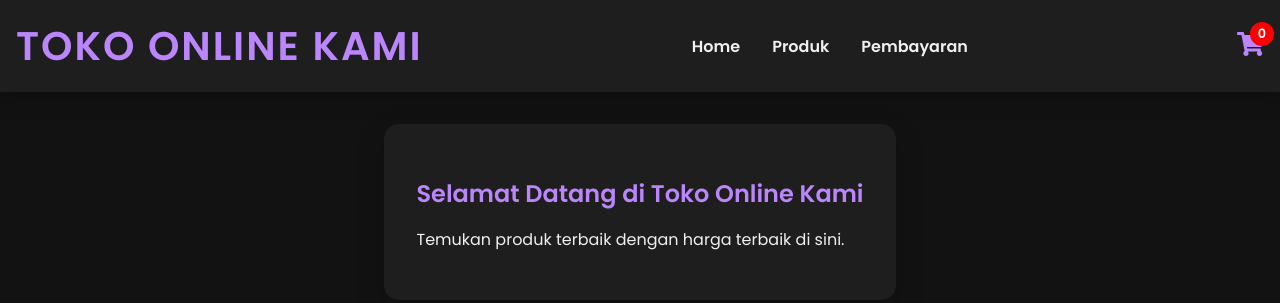
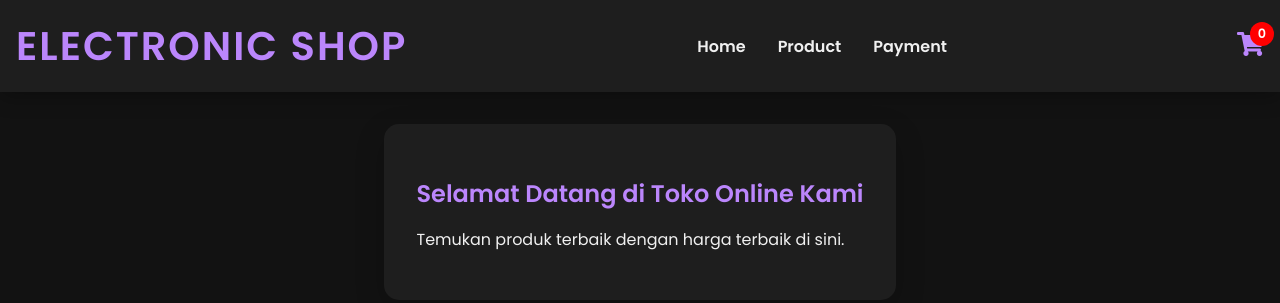
Before and after one commit to DivaRachma/Web-Online-Shops, a plain HTML site: page index.html in a window 1280 px wide. Drawn offline with nearby package versions, Linux system fonts and the light colour scheme.

Commit message:
mengubah judul website

```diff
--- a/index.html
+++ b/index.html
@@ -11,12 +11,12 @@
 </head>
 <body class="dark-theme">
     <header>
-        <h1 class="animate__animated animate__fadeIn">Toko Online Kami</h1>
+        <h1 class="animate__animated animate__fadeIn">Electronic shop </h1>
         <nav>
             <ul>
                 <li><a href="index.html">Home</a></li>
-                <li><a href="products.html">Produk</a></li>
-                <li><a href="payment.html">Pembayaran</a></li>
+                <li><a href="products.html">Product</a></li>
+                <li><a href="payment.html">Payment</a></li>
             </ul>
         </nav>
         <div id="cart-icon">
```
